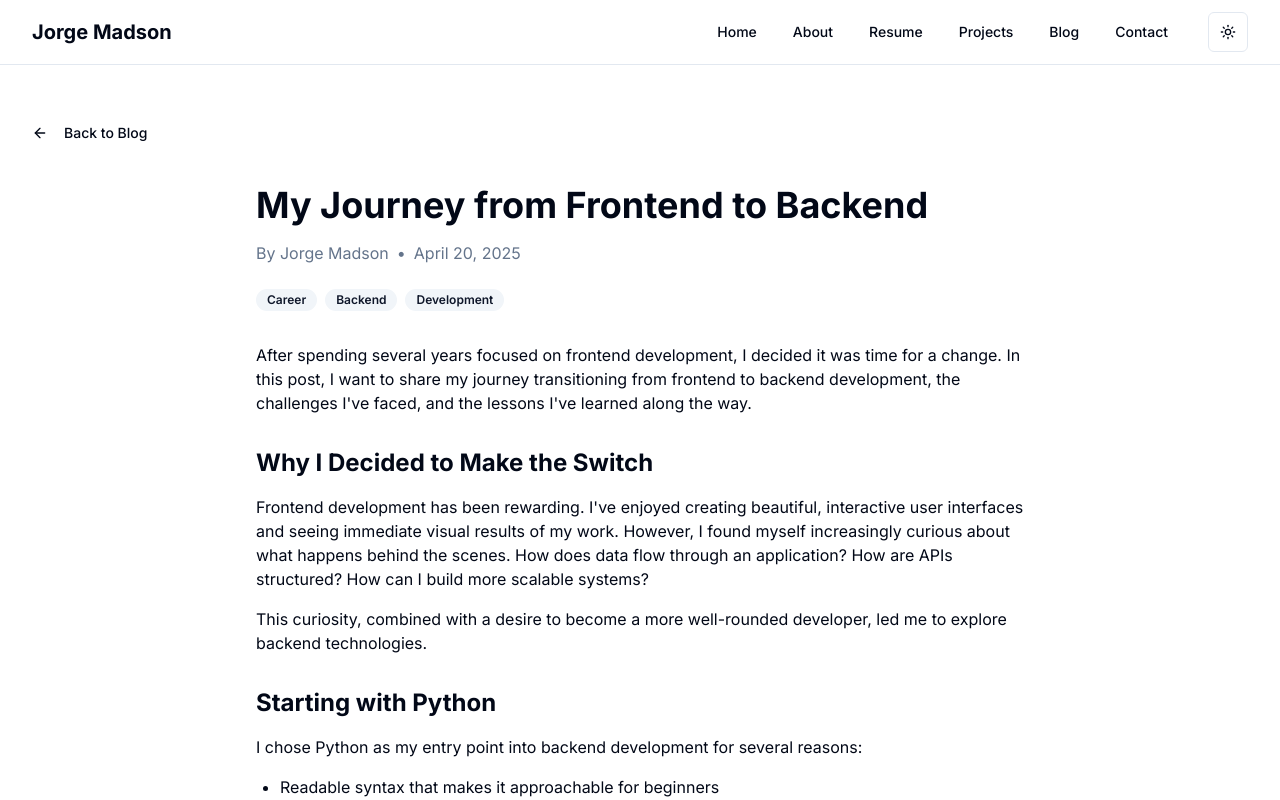
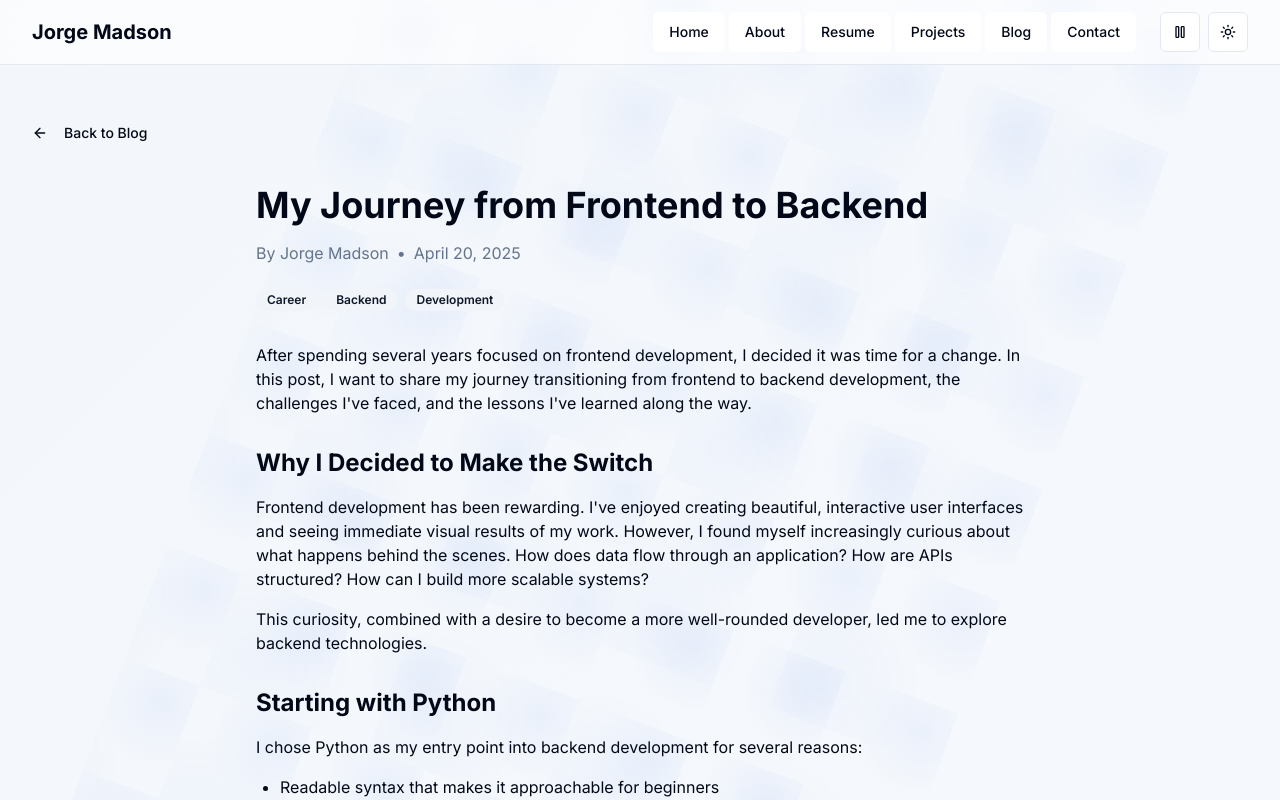
Before and after one commit to JorgeMadson/jorgemadson.github.io, a Next.js app: page /blog/frontend-to-backend in a window 1280 px wide. Shown: the top 800 px of the page. Built offline with nearby package versions, Linux system fonts and the light colour scheme.

Commit message:
Add animation toggle component and integrate into main navigation

```diff
--- a/app/globals.css
+++ b/app/globals.css
@@ -55,7 +55,92 @@
     @apply border-border;
   }
   body {
-    @apply bg-background text-foreground;
+    @apply text-foreground;
+    background: linear-gradient(-45deg,
+      hsl(var(--background)),
+      hsl(220 60% 98%),
+      hsl(210 50% 96%),
+      hsl(var(--background))
+    );
+    background-size: 400% 400%;
+    animation: gradientShift 15s ease infinite;
+    min-height: 100vh;
+    position: relative;
+  }
+
+  body::before {
+    content: '';
+    position: fixed;
+    top: 0;
+    left: 0;
+    width: 100%;
+    height: 100%;
+    background-image:
+      radial-gradient(circle at 25% 25%, hsl(221.2 83.2% 53.3% / 0.05) 0%, transparent 50%),
+      radial-gradient(circle at 75% 75%, hsl(221.2 83.2% 53.3% / 0.03) 0%, transparent 50%),
+      radial-gradient(circle at 50% 50%, hsl(210 40% 96% / 0.8) 0%, transparent 1px);
+    background-size: 120px 120px, 180px 180px, 40px 40px;
+    animation: floatPattern 20s linear infinite;
+    pointer-events: none;
+    z-index: -1;
+  }
+
+  /* Controle de animações pausadas */
+  body.animations-paused {
+    animation-play-state: paused;
+  }
+
+  body.animations-paused::before {
+    animation-play-state: paused;
+  }
+
+  .dark body {
+    background: linear-gradient(-45deg,
+      hsl(var(--background)),
+      hsl(220 84% 6%),
+      hsl(215 85% 8%),
+      hsl(var(--background))
+    );
+    background-size: 400% 400%;
+    animation: gradientShift 15s ease infinite;
+  }
+
+  .dark body.animations-paused {
+    animation-play-state: paused;
+  }
+
+  .dark body::before {
+    background-image:
+      radial-gradient(circle at 25% 25%, hsl(217.2 91.2% 59.8% / 0.08) 0%, transparent 50%),
+      radial-gradient(circle at 75% 75%, hsl(217.2 91.2% 59.8% / 0.05) 0%, transparent 50%),
+      radial-gradient(circle at 50% 50%, hsl(217.2 32.6% 17.5% / 0.3) 0%, transparent 1px);
+  }
+}
+
+@keyframes gradientShift {
+  0% {
+    background-position: 0% 50%;
+  }
+  50% {
+    background-position: 100% 50%;
+  }
+  100% {
+    background-position: 0% 50%;
+  }
+}
+
+@keyframes floatPattern {
+  0% {
+    transform: translate(0, 0) rotate(0deg);
+  }
+  33% {
+    transform: translate(15px, -15px) rotate(120deg);
+  }
+  66% {
+    transform: translate(-10px, 10px) rotate(240deg);
+  }
+  100% {
+    transform: translate(0, 0) rotate(360deg);
   }
 }
 
--- /dev/null
+++ b/components/animation-toggle.tsx
@@ -0,0 +1,47 @@
+"use client"
+
+import * as React from "react"
+import { Button } from "@/components/ui/button"
+import { Play, Pause } from "lucide-react"
+
+export function AnimationToggle() {
+  const [isAnimationPaused, setIsAnimationPaused] = React.useState(false)
+
+  React.useEffect(() => {
+    // Recuperar estado do localStorage
+    const saved = localStorage.getItem("animationsPaused")
+    if (saved === "true") {
+      setIsAnimationPaused(true)
+      document.body.classList.add("animations-paused")
+    }
+  }, [])
+
+  const toggleAnimation = () => {
+    const newState = !isAnimationPaused
+    setIsAnimationPaused(newState)
+
+    if (newState) {
+      document.body.classList.add("animations-paused")
+      localStorage.setItem("animationsPaused", "true")
+    } else {
+      document.body.classList.remove("animations-paused")
+      localStorage.setItem("animationsPaused", "false")
+    }
+  }
+
+  return (
+    <Button
+      variant="outline"
+      size="icon"
+      onClick={toggleAnimation}
+      aria-label={isAnimationPaused ? "Iniciar animações" : "Parar animações"}
+      title={isAnimationPaused ? "Iniciar animações do fundo" : "Parar animações do fundo"}
+    >
+      {isAnimationPaused ? (
+        <Play className="h-4 w-4" />
+      ) : (
+        <Pause className="h-4 w-4" />
+      )}
+    </Button>
+  )
+}
--- a/components/main-nav.tsx
+++ b/components/main-nav.tsx
@@ -13,6 +13,7 @@ import {
   navigationMenuTriggerStyle,
 } from "@/components/ui/navigation-menu"
 import { ModeToggle } from "@/components/mode-toggle"
+import { AnimationToggle } from "@/components/animation-toggle"
 import { Sheet, SheetContent, SheetTrigger } from "@/components/ui/sheet"
 import { Menu } from "lucide-react"
 
@@ -75,11 +76,15 @@ export function MainNav() {
               ))}
             </NavigationMenuList>
           </NavigationMenu>
-          <ModeToggle />
+          <div className="flex items-center gap-2">
+            <AnimationToggle />
+            <ModeToggle />
+          </div>
         </nav>
 
         {/* Mobile Navigation */}
         <div className="md:hidden flex items-center gap-2">
+          <AnimationToggle />
           <ModeToggle />
           <Sheet open={isOpen} onOpenChange={setIsOpen}>
             <SheetTrigger asChild>
```
